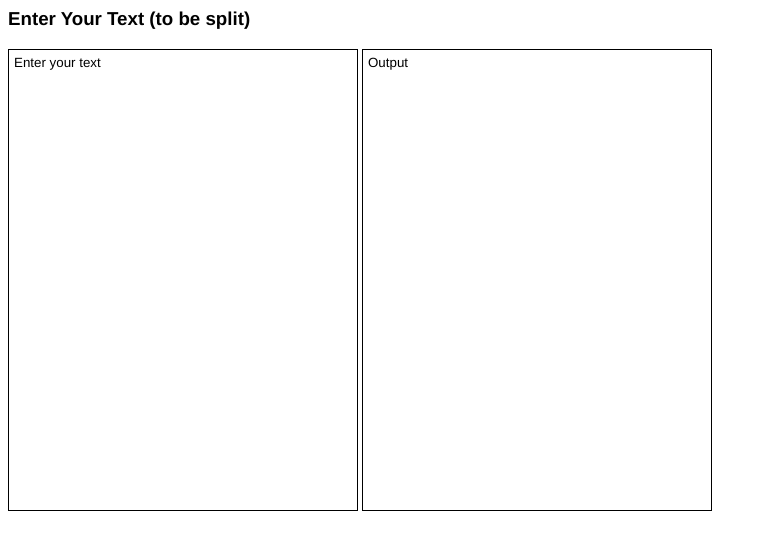
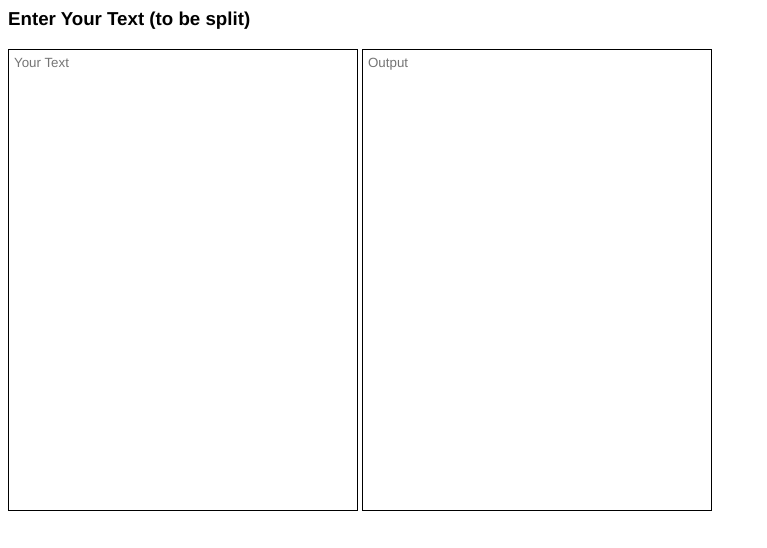
Before and after one commit to Radin-H/LinkSplitter, a plain HTML site: page index.html in a window 1280 px wide. Shown: the top 548 px of the page, 0-767 px from the left. Drawn offline with Linux system fonts and the light colour scheme.

Commit message:
Fixed TextBoxes

```diff
--- a/index.html
+++ b/index.html
@@ -8,8 +8,8 @@
 
     <form>
         <h3>Enter Your Text (to be split)</h1>
-        <textarea id='text1' class= "text" name="message" rows="30" cols="50">Enter your text</textarea>
-        <textarea id='text2' class= "text" name="message" rows="30" cols="50">Output</textarea>
+        <textarea id='text1' class= "text" name="message" rows="30" cols="50" placeholder="Your Text"></textarea>
+        <textarea id='text2' class= "text" name="message" rows="30" cols="50" placeholder="Output"></textarea>
         <br><br>
 
         <h3>Enter the character you want to split after</h3>
```
